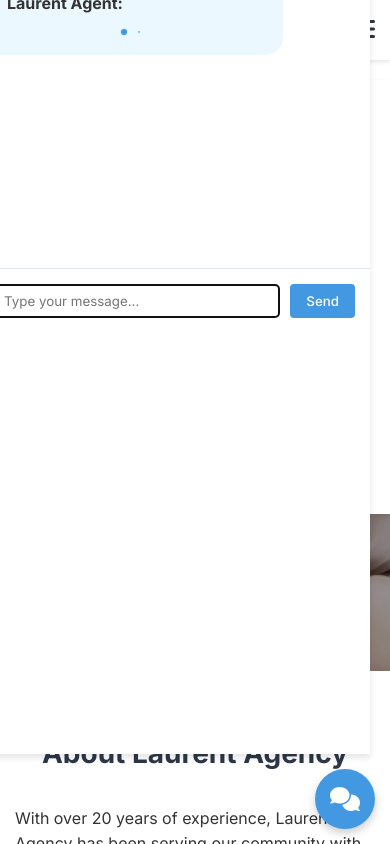
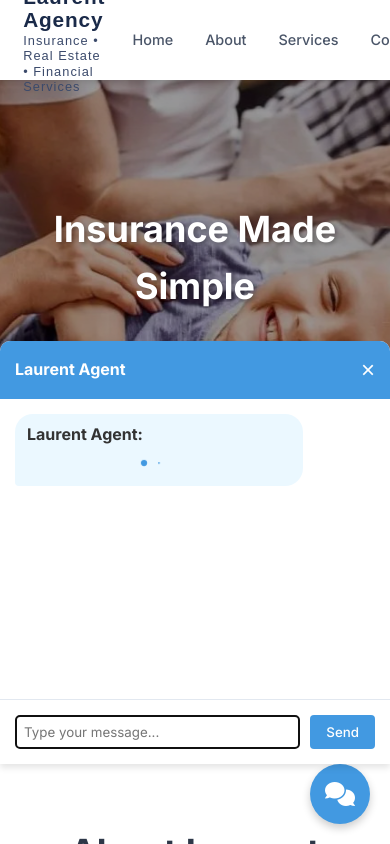
Before and after one commit to AcademicsAnalytics/agencywebsite, a website: page index.html in a window 390 px wide. Both pictures are taken after a click on the element 345 px from the left and 799 px from the top of the page. Shown: the top 844 px of the page. Drawn offline with Linux system fonts and the light colour scheme.

Commit message:
Add files via upload

```diff
--- a/index.html
+++ b/index.html
@@ -18,9 +18,6 @@
                 <h1 class="site-title">Laurent Agency</h1>
                 <small>Insurance • Real Estate • Financial Services</small>
             </a>
-            <button class="mobile-menu-btn" aria-label="Toggle mobile menu">
-                <i class="fas fa-bars"></i>
-            </button>
             <div class="nav-links">
                 <a href="index.html">Home</a>
                 <a href="about.html">About</a>
--- a/script.js
+++ b/script.js
@@ -124,11 +124,9 @@ class LaurentAgent {
     }
 
     initializeChatbot() {
-        // Only show the chatbot automatically on desktop devices
-        if (window.innerWidth > 768) {
-            this.openWithAnimation();
-            this.hasShownInitialPopup = true;
-        }
+        // Only show the chat icon initially, don't automatically open the chatbot
+        this.chatIcon.style.display = 'flex';
+        this.hasShownInitialPopup = false;
     }
 
     openWithAnimation() {
@@ -539,45 +537,3 @@ if (document.querySelector('.checkout-section')) {
     getServiceDetails();
     document.querySelector('form').addEventListener('submit', handlePayment);
 }
-
-// Mobile Menu Toggle
-document.addEventListener('DOMContentLoaded', function() {
-    const mobileMenuBtn = document.querySelector('.mobile-menu-btn');
-    const navLinks = document.querySelector('.nav-links');
-
-    if (mobileMenuBtn && navLinks) {
-        mobileMenuBtn.addEventListener('click', function() {
-            navLinks.classList.toggle('active');
-            const icon = this.querySelector('i');
-            if (icon) {
-                icon.classList.toggle('fa-bars');
-                icon.classList.toggle('fa-times');
-            }
-        });
-
-        // Close mobile menu when clicking outside
-        document.addEventListener('click', function(event) {
-            if (!event.target.closest('.navbar')) {
-                navLinks.classList.remove('active');
-                const icon = mobileMenuBtn.querySelector('i');
-                if (icon) {
-                    icon.classList.add('fa-bars');
-                    icon.classList.remove('fa-times');
-                }
-            }
-        });
-
-        // Close mobile menu when clicking a link
-        const navLinksItems = navLinks.querySelectorAll('a');
-        navLinksItems.forEach(link => {
-            link.addEventListener('click', function() {
-                navLinks.classList.remove('active');
-                const icon = mobileMenuBtn.querySelector('i');
-                if (icon) {
-                    icon.classList.add('fa-bars');
-                    icon.classList.remove('fa-times');
-                }
-            });
-        });
-    }
-});
--- a/styles.css
+++ b/styles.css
@@ -9,14 +9,12 @@ body {
     font-family: 'Inter', sans-serif;
     line-height: 1.6;
     color: #333;
-    overflow-x: hidden;
 }
 
 .container {
     max-width: 1200px;
     margin: 0 auto;
     padding: 0 20px;
-    width: 100%;
 }
 
 /* Navigation */
@@ -34,26 +32,12 @@ body {
     justify-content: space-between;
     align-items: center;
     height: 80px;
-    padding: 0 15px;
-}
-
-.site-logo {
-    text-decoration: none;
-    color: #2D3748;
-    display: flex;
-    flex-direction: column;
-    align-items: flex-start;
-}
-
-.site-title {
+}
+
+.logo {
     font-size: 24px;
     font-weight: 700;
-    margin: 0;
-}
-
-.site-logo small {
-    font-size: 12px;
-    color: #666;
+    color: #2D3748;
 }
 
 .nav-links {
@@ -72,14 +56,31 @@ body {
     white-space: nowrap;
 }
 
-/* Mobile Navigation */
-.mobile-menu-btn {
-    display: none;
-    background: none;
-    border: none;
-    font-size: 24px;
+.nav-links a:hover {
     color: #2D3748;
-    cursor: pointer;
+}
+
+.nav-links a.active {
+    color: #4299E1;
+    font-weight: 600;
+}
+
+/* Buttons */
+.cta-button {
+    display: inline-block;
+    background: #4299E1;
+    color: #fff;
+    padding: 12px 30px;
+    border-radius: 5px;
+    text-decoration: none;
+    font-weight: 600;
+    transition: background-color 0.3s ease;
+    text-align: center;
+    margin-top: auto;
+}
+
+.cta-button:hover {
+    background: #3182CE;
 }
 
 /* Hero Section */
@@ -91,7 +92,7 @@ body {
     align-items: center;
     justify-content: center;
     overflow: hidden;
-    margin-top: 80px;
+    margin-top: -80px; /* Offset for fixed navbar */
 }
 
 .hero-slider {
@@ -190,8 +191,8 @@ section h2 {
 /* Services Grid */
 .services-grid {
     display: grid;
-    grid-template-columns: repeat(auto-fit, minmax(280px, 1fr));
-    gap: 20px;
+    grid-template-columns: repeat(auto-fit, minmax(300px, 1fr));
+    gap: 30px;
     margin-top: 40px;
 }
 
@@ -199,7 +200,7 @@ section h2 {
 .service-card {
     background: #fff;
     border-radius: 10px;
-    padding: 20px;
+    padding: 30px;
     box-shadow: 0 4px 6px rgba(0, 0, 0, 0.1);
     transition: transform 0.3s ease;
     display: flex;
@@ -316,9 +317,9 @@ footer {
 
 .footer-content {
     display: grid;
-    grid-template-columns: repeat(auto-fit, minmax(200px, 1fr));
-    gap: 30px;
-    padding: 40px 0;
+    grid-template-columns: repeat(auto-fit, minmax(250px, 1fr));
+    gap: 40px;
+    margin-bottom: 40px;
 }
 
 .footer-section h3 {
@@ -505,138 +506,48 @@ footer {
     background: #3182CE;
 }
 
-/* Mobile Responsive Styles */
+/* Responsive Design */
 @media (max-width: 768px) {
-    .mobile-menu-btn {
-        display: block;
-    }
-
     .nav-links {
         display: none;
-        position: absolute;
-        top: 80px;
-        left: 0;
-        width: 100%;
-        background: white;
-        flex-direction: column;
-        padding: 20px;
-        box-shadow: 0 2px 4px rgba(0,0,0,0.1);
-    }
-
-    .nav-links.active {
-        display: flex;
-    }
-
-    .nav-links a {
-        margin: 10px 0;
-        font-size: 1rem;
-    }
-
-    .site-title {
-        font-size: 20px;
-    }
-
-    .site-logo small {
-        font-size: 10px;
     }
 
     .hero {
-        height: 70vh;
-        min-height: 400px;
+        min-height: 500px;
     }
 
     .hero h1 {
-        font-size: 32px;
+        font-size: 36px;
     }
 
     .hero p {
-        font-size: 16px;
+        font-size: 18px;
     }
 
     section {
         padding: 60px 0;
     }
 
-    section h2 {
-        font-size: 28px;
-        margin-bottom: 30px;
-    }
-
-    .services-grid {
-        grid-template-columns: 1fr;
-    }
-
-    .service-card {
-        padding: 15px;
-    }
-
-    .reviews-grid {
-        grid-template-columns: 1fr;
+    .chatbot {
+        width: 100%;
+        bottom: 80px;
+        right: 0;
+        border-radius: 10px 10px 0 0;
+    }
+
+    .chat-icon {
+        bottom: 20px;
+        right: 20px;
     }
 
     .footer-content {
         grid-template-columns: 1fr;
-        text-align: center;
+        gap: 30px;
     }
 
     .social-links {
-        justify-content: center;
-    }
-
-    .chatbot {
-        width: 100%;
-        height: 100%;
-        max-width: none;
-        max-height: none;
-        border-radius: 0;
-    }
-
-    .chat-icon {
-        right: 15px;
-        bottom: 15px;
-    }
-}
-
-/* Small Mobile Devices */
-@media (max-width: 480px) {
-    .container {
-        padding: 0 15px;
-    }
-
-    .hero h1 {
-        font-size: 28px;
-    }
-
-    .hero p {
-        font-size: 14px;
-    }
-
-    .cta-button {
-        padding: 10px 20px;
-        font-size: 14px;
-    }
-
-    .service-card h3 {
-        font-size: 1.2rem;
-    }
-
-    .service-features li {
-        font-size: 14px;
-    }
-}
-
-/* Tablet Devices */
-@media (min-width: 769px) and (max-width: 1024px) {
-    .container {
-        padding: 0 30px;
-    }
-
-    .services-grid {
-        grid-template-columns: repeat(2, 1fr);
-    }
-
-    .reviews-grid {
-        grid-template-columns: repeat(2, 1fr);
+        flex-direction: row;
+        flex-wrap: wrap;
     }
 }
 
@@ -649,7 +560,6 @@ footer {
   padding: 0 0.5rem;
   margin-right: 2rem;
 }
-
 .site-title {
   font-family: 'Montserrat', 'Arial', sans-serif;
   font-size: 2.1rem;
@@ -660,7 +570,6 @@ footer {
   margin: 0;
   padding: 0;
 }
-
 .site-logo small {
   font-family: 'Montserrat', 'Arial', sans-serif;
   font-size: 0.95rem;
@@ -670,36 +579,19 @@ footer {
   font-weight: 400;
   line-height: 1.2;
 }
-
 @media (max-width: 768px) {
   .site-logo {
     padding: 0 0.2rem;
     margin-right: 1rem;
   }
-
   .site-title {
-        font-size: 1.1rem;
-    }
-
+    font-size: 1.3rem;
+  }
   .site-logo small {
-        font-size: 0.65rem;
-        letter-spacing: 0.05em;
-    }
-
-    .navbar .container {
-        height: 60px;
-    }
-}
-
-@media (max-width: 480px) {
-    .site-title {
-        font-size: 1rem;
-    }
-
-    .site-logo small {
-        font-size: 0.6rem;
-    }
-}
+    font-size: 0.8rem;
+  }
+}
+/* End Laurent Agency Header Styles */
 
 /* Sign In Form */
 .signin-section {
@@ -1806,9 +1698,9 @@ footer {
 
 .reviews-grid {
     display: grid;
-    grid-template-columns: repeat(auto-fit, minmax(280px, 1fr));
-    gap: 20px;
-    margin-top: 40px;
+    grid-template-columns: repeat(auto-fill, minmax(300px, 1fr));
+    gap: 30px;
+    margin-bottom: 40px;
 }
 
 .review-card {
```
Lines whose indentation alone changed are shown as unchanged.
